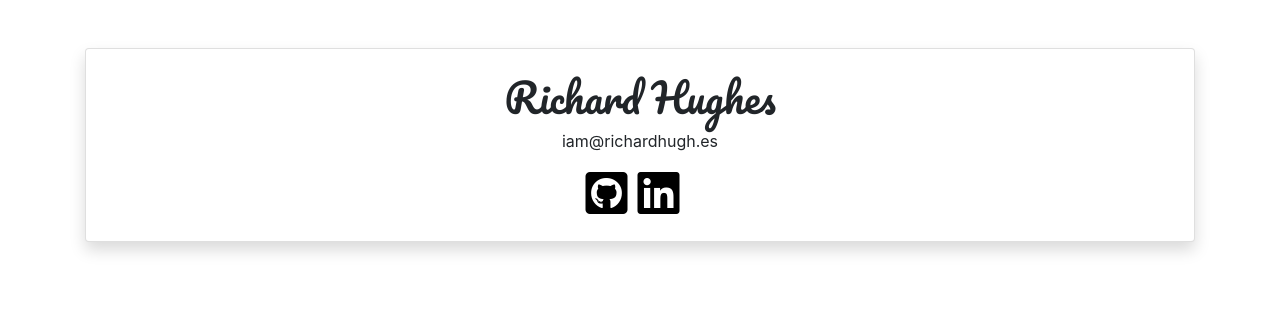
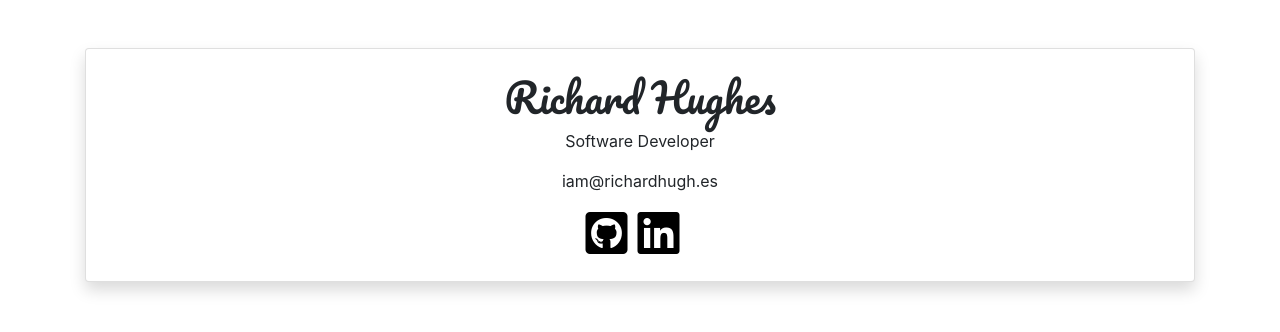
Before and after one commit to richardhughes/richardhugh.es-angular, an Angular app: page / in a window 1280 px wide. Shown: the top 332 px of the page. Built offline with nearby package versions, Linux system fonts and the light colour scheme.

Commit message:
Add job title

```diff
--- a/src/app/Person.ts
+++ b/src/app/Person.ts
@@ -3,5 +3,6 @@ import {SocialLink} from './SocialLink';
 export class Person {
     name: string;
     email: string;
+    jobTitle: string;
     socialLinks: Array<SocialLink>;
 }
--- a/src/app/person.service.ts
+++ b/src/app/person.service.ts
@@ -14,6 +14,7 @@ export class PersonService {
         return {
             name: 'Richard Hughes',
             email: 'iam@richardhugh.es',
+            jobTitle: 'Software Developer',
             socialLinks: this.getSocialLinks()
         };
     }
--- a/src/app/profile/profile.component.html
+++ b/src/app/profile/profile.component.html
@@ -1,5 +1,5 @@
 <h1>{{person.name}}</h1>
-
+<p>{{person.jobTitle}}</p>
 <p *ngIf="person.email.length > 0">{{person.email}}</p>
 
 <div class="socialLinks">
```
